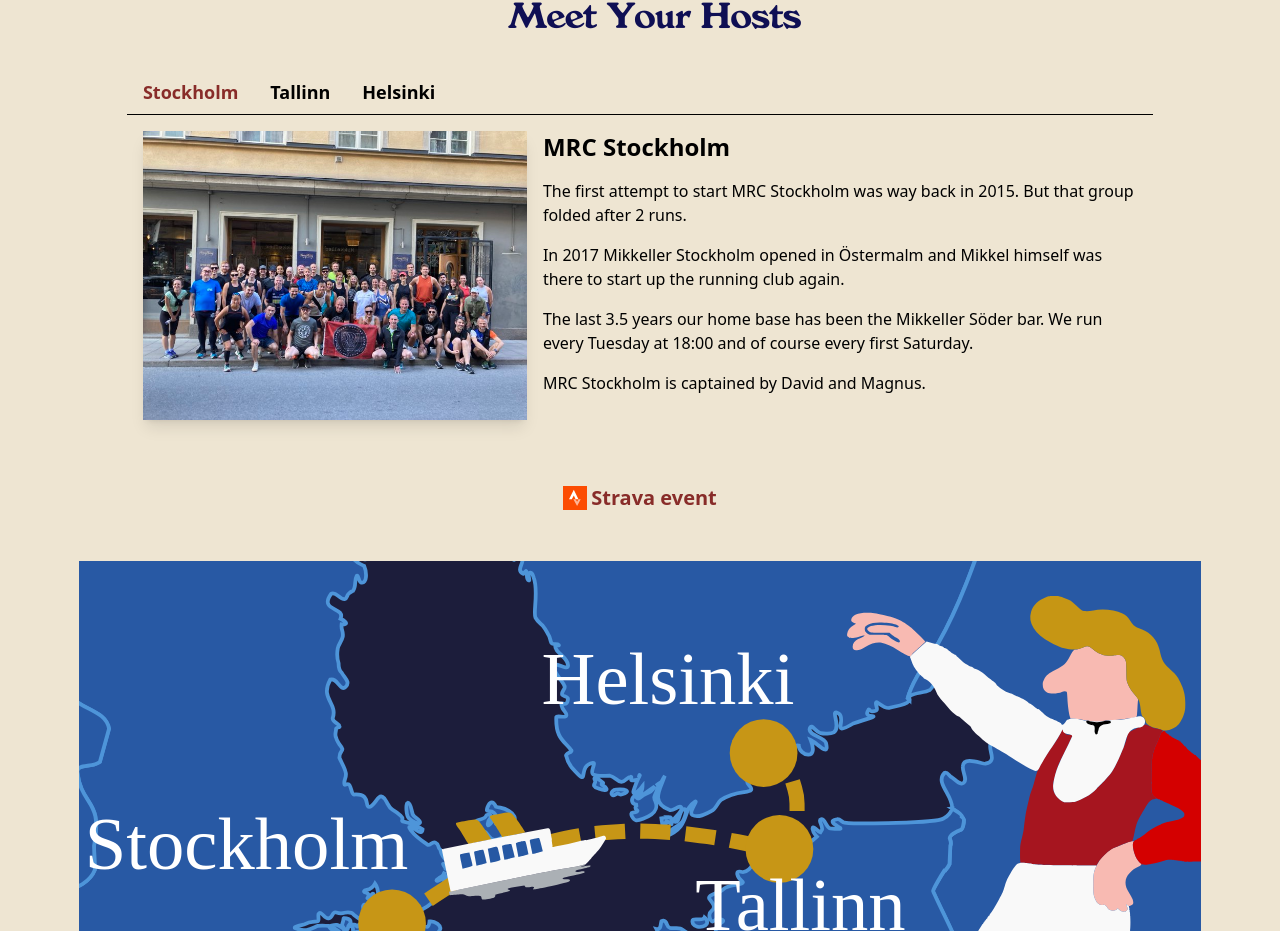
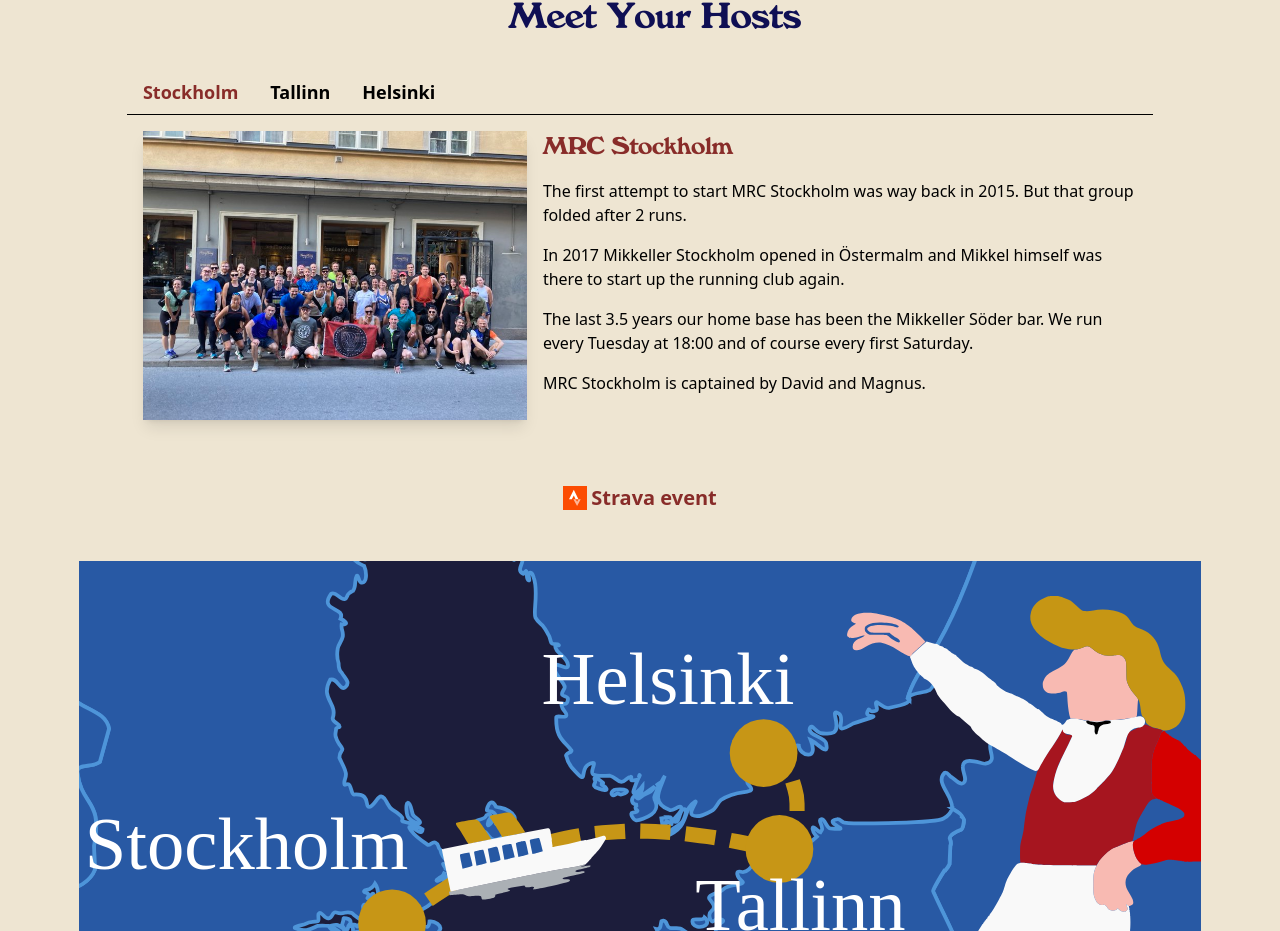
Before and after one commit to Tiketti/mrc-baltic-cruise, a React (Vite) app: page / in a window 1280 px wide. Shown: the part 1775-2706 px from the top of the page. Built offline with nearby package versions, Linux system fonts and the light colour scheme; a web font is replaced by a local one.

Commit message:
Display host name in bigger font

```diff
--- a/src/components/Hosts.tsx
+++ b/src/components/Hosts.tsx
@@ -33,13 +33,15 @@
 
         {hostItems.map((host) => (
           <Content key={host.id} value={host.id} className="p-4">
-            <div className="">
+            <div>
               <img
                 src={host.image}
                 alt={host.imageAlt}
                 className="float-left md:max-w-sm mr-4 mb-4 shadow-lg"
               />
-              <h4 className="text-2xl text-left mb-4">{host.name}</h4>
+              <h3 className="text-2xl block text-left text-brand-burgundy mb-4">
+                {host.name}
+              </h3>
               {host.content.map((paragraph, index) => (
                 // biome-ignore lint/suspicious/noArrayIndexKey: The paragraphs won't change on the fly
                 <p key={index} className="text-left mb-4">
```
